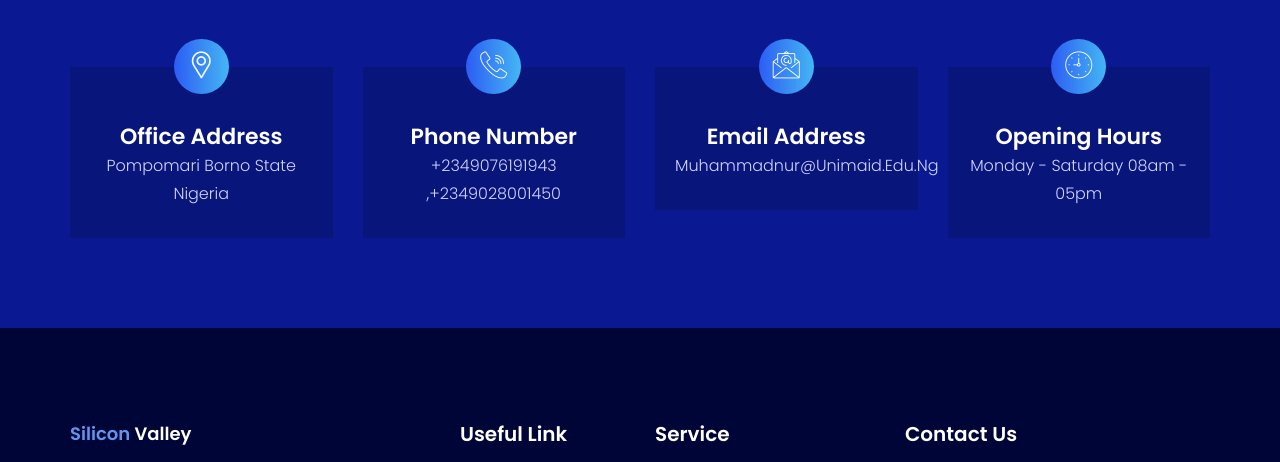
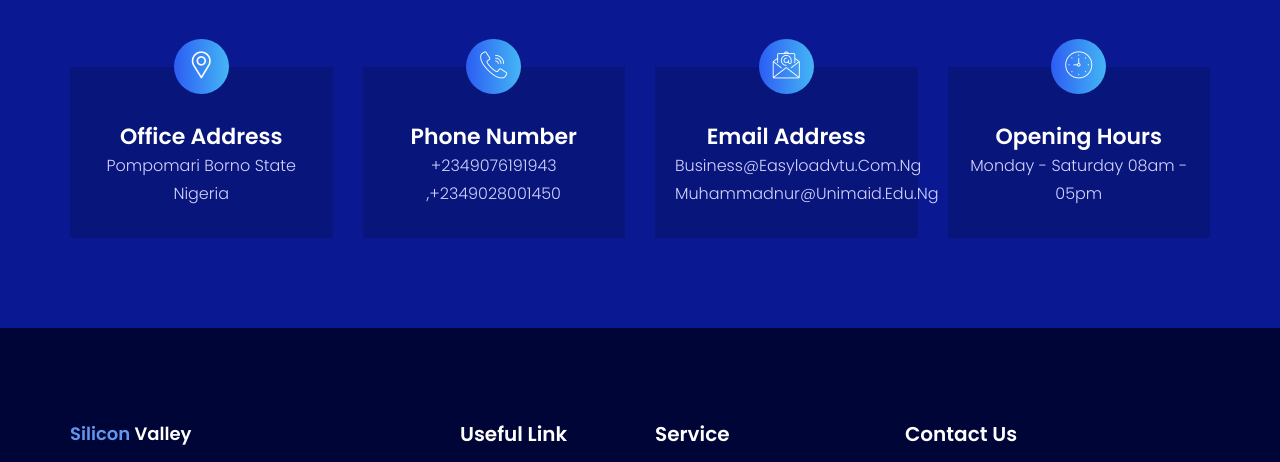
Before and after one commit to nurmuhass/Silicon_Valley, a plain HTML site: page contact-us.html in a window 1280 px wide. Shown: the part 1167-1629 px from the top of the page. Drawn offline with Linux system fonts and the light colour scheme; some packages are replaced by stand-ins of ours.

Commit message:
Update contact-us.html

```diff
--- a/contact-us.html
+++ b/contact-us.html
@@ -175,7 +175,8 @@
                         </div>
                         <div class="text-box">
                             <h4>email address</h4>
-                            <p>muhammadnur@unimaid.edu.ng</p>
+                            <p>business@easyloadvtu.com.ng</p>
+                              <p>muhammadnur@unimaid.edu.ng</p>
                         </div>
                     </div>
                 </div>
```
